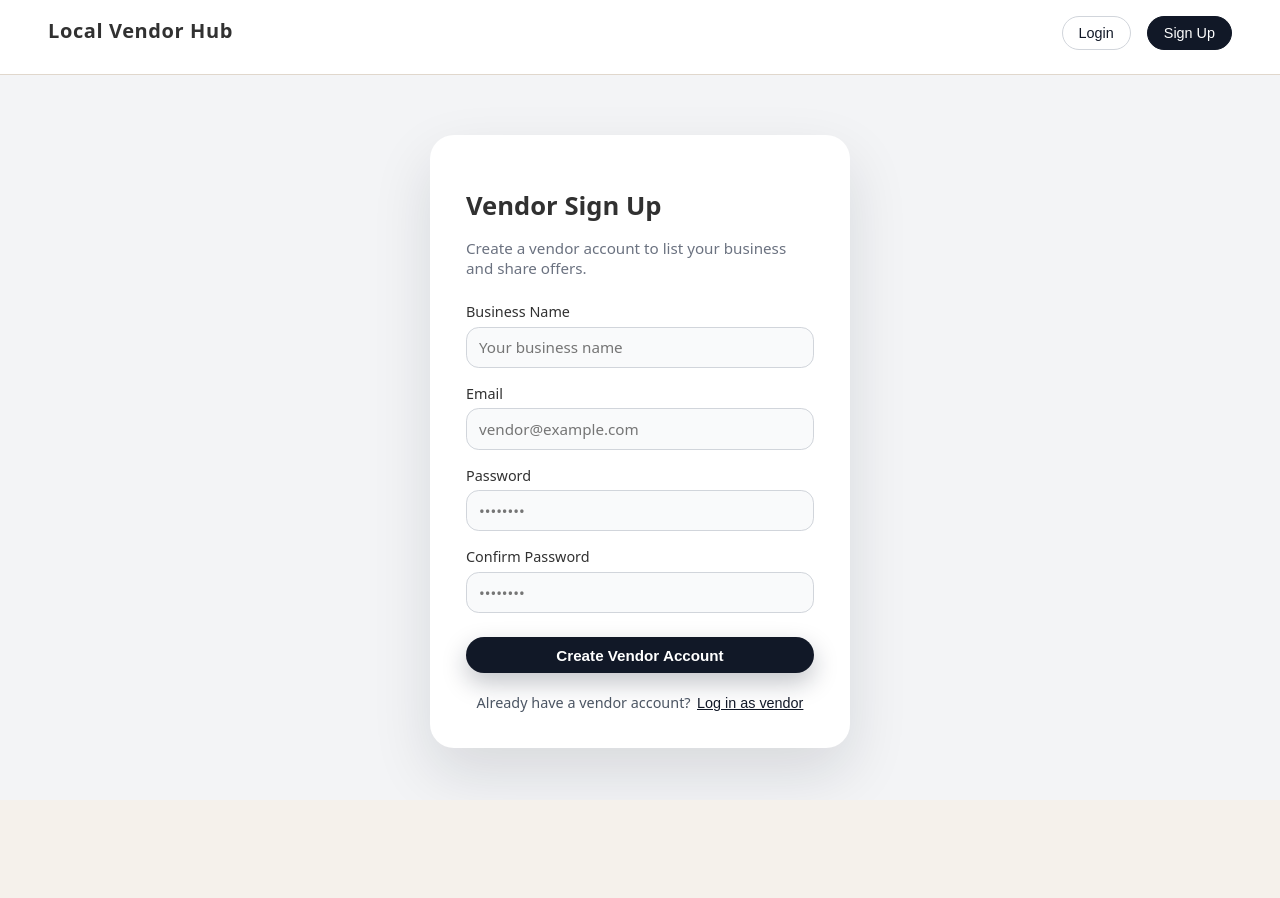
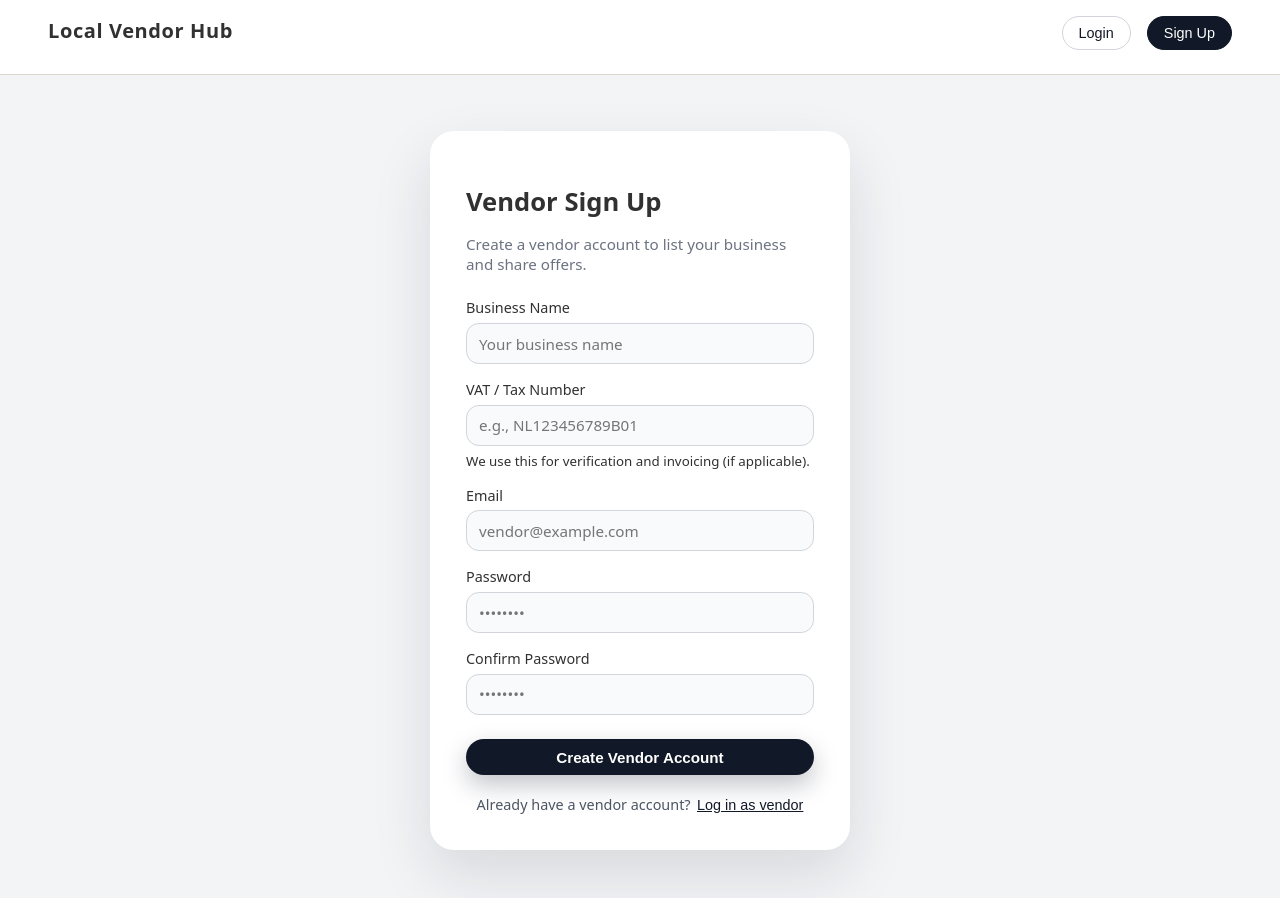
Before and after one commit to nellitarkka/SmallBusinessDirectory, a React (Vite) app in the folder frontend/: page /signup/vendor in a window 1280 px wide. Before the commit the page ends 800 px from the top, so only its background shows below. Built offline with nearby package versions, Linux system fonts and the light colour scheme; no server answers.

Commit message:
Update AuthContext and VendorRegisterPage

```diff
--- a/frontend/src/auth/AuthContext.tsx
+++ b/frontend/src/auth/AuthContext.tsx
@@ -15,8 +15,8 @@ export interface AuthUser {
   email: string;
   firstName?: string;
   lastName?: string;
-  name?: string; // optional, used by profile page
-  businessName?: string; // for vendors
+  name?: string;
+  businessName?: string;
 }
 
 export interface AuthContextType {
@@ -44,11 +44,9 @@ export const AuthProvider = ({ children }: { children: ReactNode }) => {
   const [isLoading, setIsLoading] = useState(false);
   const [error, setError] = useState<string | null>(null);
 
-  // Check if user is already logged in on mount
   useEffect(() => {
     const token = localStorage.getItem("authToken");
     if (token) {
-      // Optionally fetch current user info from backend
       getCurrentUser();
     }
   }, []);
--- a/frontend/src/pages/VendorRegisterPage.tsx
+++ b/frontend/src/pages/VendorRegisterPage.tsx
@@ -1,4 +1,4 @@
-import { type FormEvent, useState } from "react";
+import { type FormEvent, useMemo, useState } from "react";
 import { useNavigate } from "react-router-dom";
 import Navbar from "../components/Navbar";
 import "./AuthPage.css";
@@ -7,15 +7,35 @@ import { useAuth } from "../auth/AuthContext";
 const VendorRegisterPage: React.FC = () => {
   const navigate = useNavigate();
   const { register, isLoading } = useAuth();
+
   const [businessName, setBusinessName] = useState("");
+  const [vatNumber, setVatNumber] = useState("");
   const [email, setEmail] = useState("");
   const [password, setPassword] = useState("");
   const [confirmPassword, setConfirmPassword] = useState("");
   const [error, setError] = useState("");
 
+  const VAT_ALLOWED = useMemo(() => /^[A-Za-z0-9 .\-_/]+$/, []);
+  const normalizeVat = (value: string) => value.trim().toUpperCase();
+
   const handleSubmit = async (e: FormEvent) => {
     e.preventDefault();
     setError("");
+
+    const normalizedVat = normalizeVat(vatNumber);
+
+    if (!normalizedVat) {
+      setError("VAT / Tax number is required.");
+      return;
+    }
+    if (normalizedVat.length < 6) {
+      setError("VAT / Tax number looks too short (min 6 characters).");
+      return;
+    }
+    if (!VAT_ALLOWED.test(normalizedVat)) {
+      setError("VAT / Tax number contains invalid characters.");
+      return;
+    }
 
     if (password !== confirmPassword) {
       setError("Passwords do not match.");
@@ -30,8 +50,9 @@ const VendorRegisterPage: React.FC = () => {
         lastName: businessName.split(" ").slice(1).join(" ") || "",
         role: "vendor",
         businessName,
+
       });
-      // after successful registration go to vendor dashboard
+
       navigate("/vendor/dashboard");
     } catch (err) {
       setError(err instanceof Error ? err.message : "Registration failed");
@@ -65,6 +86,27 @@ const VendorRegisterPage: React.FC = () => {
               />
             </div>
 
+            {/* VAT field (added) */}
+            <div className="auth-field">
+              <label className="auth-label" htmlFor="vendor-vat">
+                VAT / Tax Number
+              </label>
+              <input
+                id="vendor-vat"
+                type="text"
+                className="auth-input"
+                placeholder="e.g., NL123456789B01"
+                value={vatNumber}
+                onChange={(e) => setVatNumber(e.target.value)}
+                required
+                inputMode="text"
+                autoComplete="off"
+              />
+              <small className="auth-hint">
+                We use this for verification and invoicing (if applicable).
+              </small>
+            </div>
+
             <div className="auth-field">
               <label className="auth-label" htmlFor="vendor-email">
                 Email
@@ -96,10 +138,7 @@ const VendorRegisterPage: React.FC = () => {
             </div>
 
             <div className="auth-field">
-              <label
-                className="auth-label"
-                htmlFor="vendor-confirm-password"
-              >
+              <label className="auth-label" htmlFor="vendor-confirm-password">
                 Confirm Password
               </label>
               <input
```
